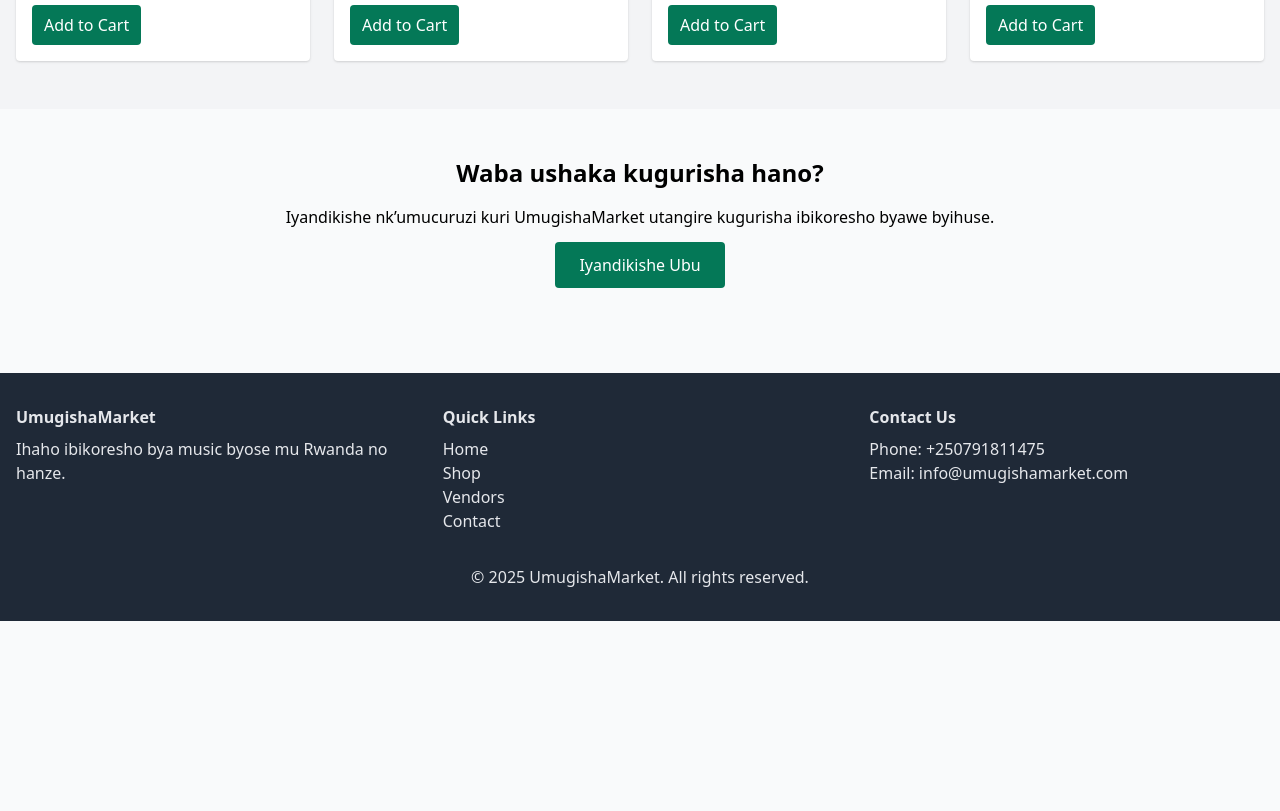
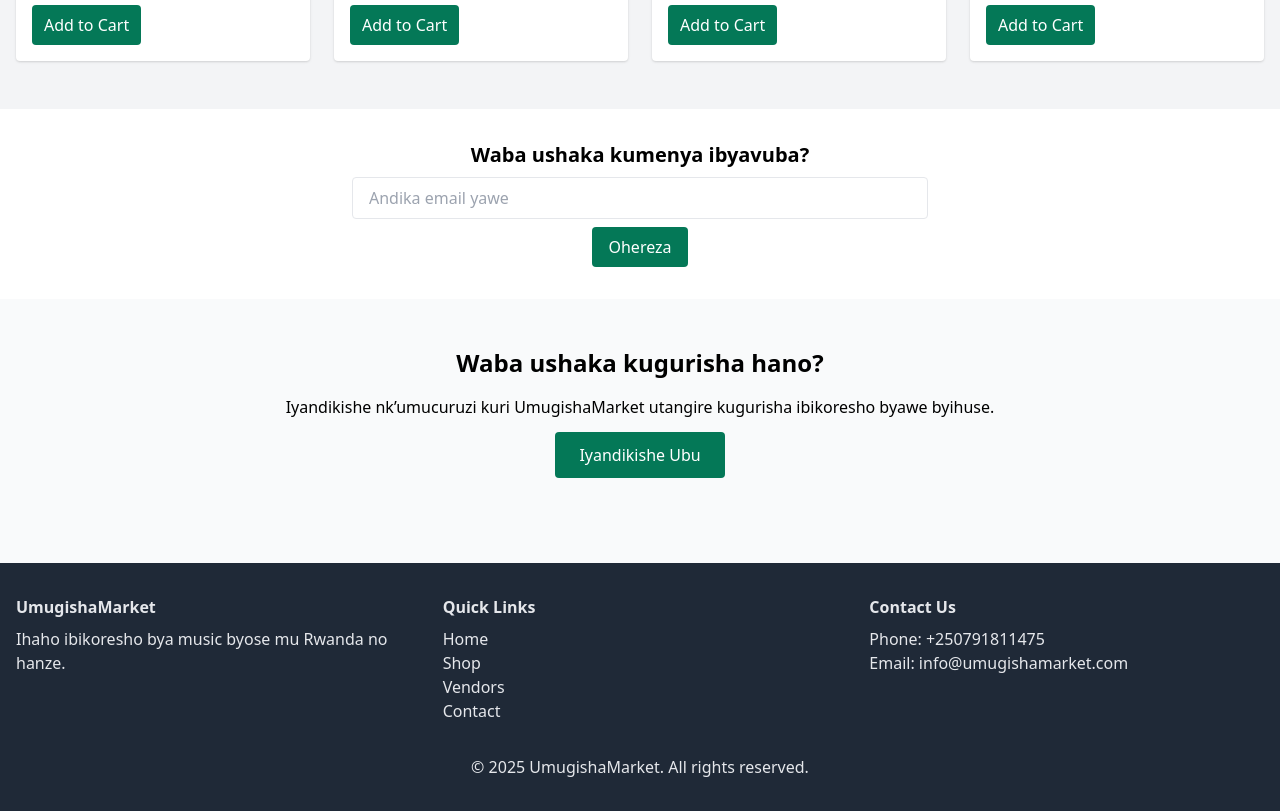
Before and after one commit to Umugishamarket/Umugisha, a plain HTML site: page index.html in a window 1280 px wide. Shown: the part 945-1756 px from the top of the page. Before the commit the page ends 1566 px from the top, so only its background shows below. Drawn offline with nearby package versions, Linux system fonts and the light colour scheme.

Commit message:
Update index.html

```diff
--- a/index.html
+++ b/index.html
@@ -4,6 +4,12 @@
   <meta charset="UTF-8" />
   <meta name="viewport" content="width=device-width, initial-scale=1.0" />
   <title>UmugishaMarket | Ihahiro rya Music Equipment</title>
+  <meta name="description" content="UmugishaMarket ni ihahiro ry'ibikoresho bya muzika mu Rwanda. Gura piano, gitari, mixer n'ibindi.">
+  <meta name="keywords" content="muzika, ibikoresho bya muzika, umugishamarket, gitari, piano, mixer, shop, Rwanda">
+  <meta property="og:title" content="UmugishaMarket | Ihahiro rya Music Equipment">
+  <meta property="og:description" content="Shakisha ibikoresho bya muzika byose hano: guitars, piano, drums, n'ibindi.">
+  <meta property="og:image" content="guitar.webp">
+  <link rel="icon" href="favicon.ico" type="image/x-icon" />
   <link href="https://cdn.jsdelivr.net/npm/tailwindcss@2.2.19/dist/tailwind.min.css" rel="stylesheet">
 </head>
 <body class="bg-gray-50">
@@ -104,6 +110,15 @@
     </div>
   </section>
 
+  <!-- Newsletter Signup -->
+  <section class="bg-white py-8">
+    <div class="max-w-xl mx-auto text-center">
+      <h4 class="text-xl font-bold mb-2">Waba ushaka kumenya ibyavuba?</h4>
+      <input type="email" placeholder="Andika email yawe" class="border px-4 py-2 rounded w-full mb-2">
+      <button class="bg-green-700 text-white px-4 py-2 rounded">Ohereza</button>
+    </div>
+  </section>
+
   <!-- Become a Vendor -->
   <section class="py-12">
     <div class="max-w-7xl mx-auto px-4 text-center">
```
